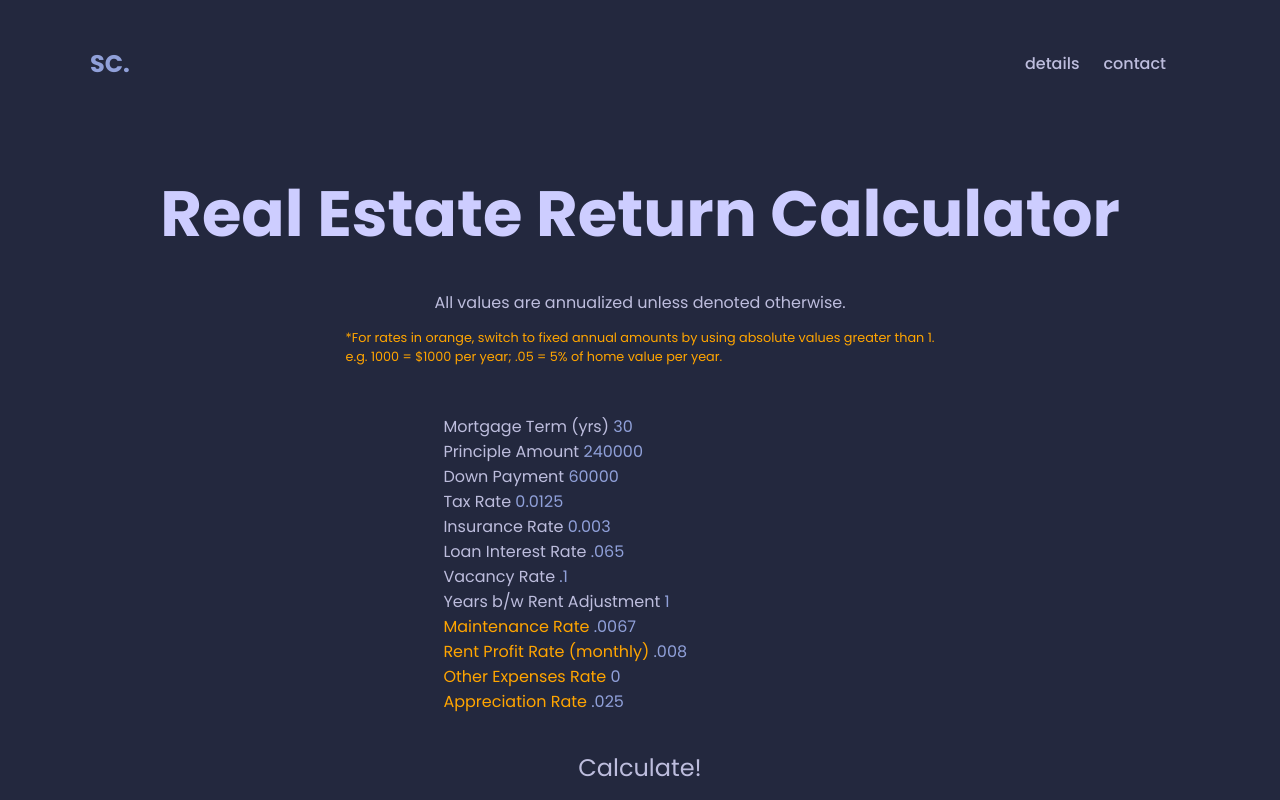
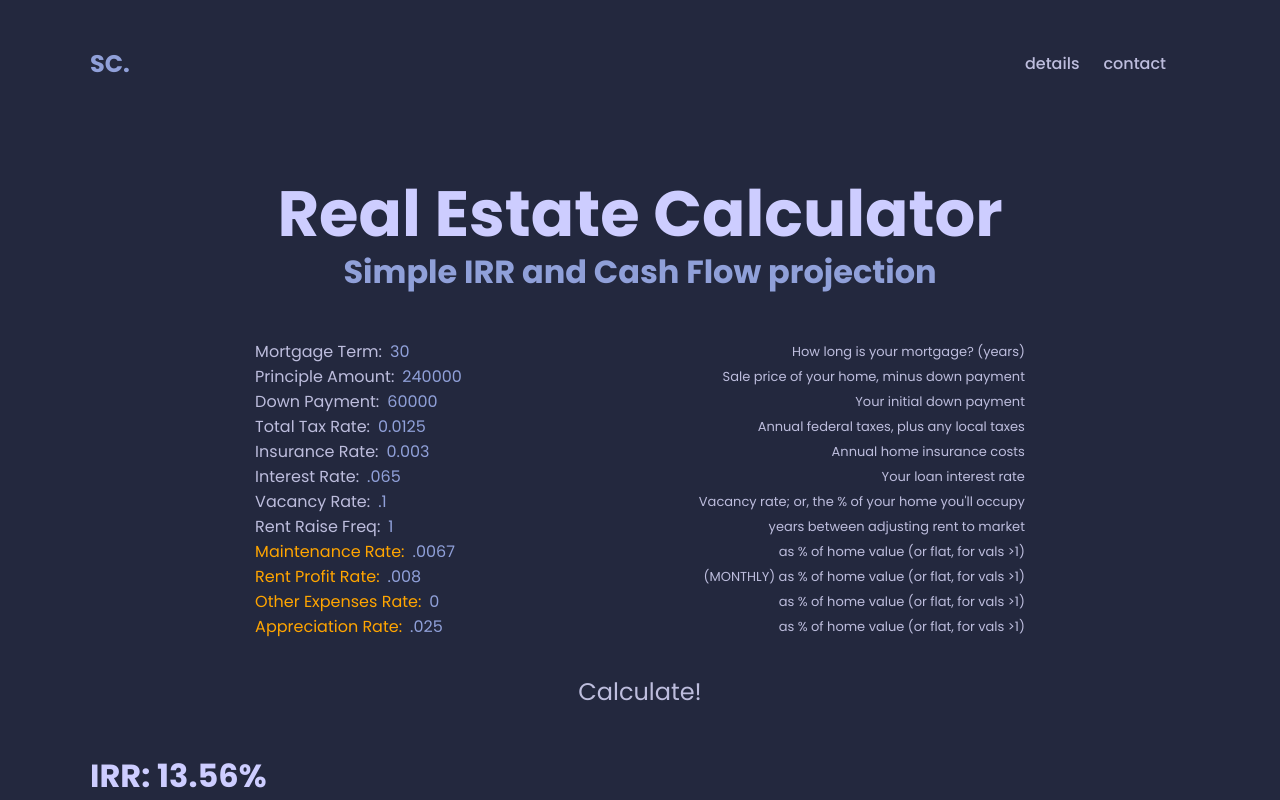
Before and after one commit to stirlingcarter/re-finance, a plain HTML site: page index.html in a window 1280 px wide. Both pictures are taken after a click on the input "Calculate!". Shown: the top 800 px of the page. Drawn offline with Linux system fonts and the light colour scheme.

Commit message:
irr, style

```diff
--- a/index.html
+++ b/index.html
@@ -38,51 +38,98 @@
   <main>
     <!-- About -->
     <div class="about center">
-      <h1> Real Estate Return Calculator</h1>
-      <!-- <h2 class="about__name">Simple & Complete</h2> -->
-      <p class="about__desc">
-        All values are annualized unless denoted otherwise.
-      </p>
-      <p class="fields__desc">
-        *For rates in orange, switch to fixed annual amounts by using absolute values greater than 1. <br> e.g. 1000 = $1000 per year; .05 = 5% of home value per year.
-       </p>
+      <h1> Real Estate Calculator</h1>
+      <h2 class="about__name">Simple IRR and Cash Flow projection</h2>
     </div>
 
 
     <section class="calculator center" id="calculator">
       <form id="calcForm">
         <div class="form-inputs">
-        <label class="formLabel">Mortgage Term (yrs)</label>
-        <input class="formbox" type="number" id="mortgageTerm" value="30" required><br>
-        <label class="formLabel">Principle Amount</label>
-        <input class="formbox" type="number" id="principle" value="240000" step="any" required><br>
-        <label class="formLabel">Down Payment </label>
-        <input class="formbox" type="number" id="downPayment" value="60000" step="any" required><br>
-        <label class="formLabel">Tax Rate </label>
-        <input class="formbox" type="number" id="taxRate" value="0.0125" step="any" required><br>
-        <label class="formLabel">Insurance Rate </label>
-        <input class="formbox" type="number" id="insuranceRate" value="0.003" step="any" required><br>
-        <label class="formLabel">Loan Interest Rate </label>
-        <input class="formbox" type="number" id="loanInterestRate" value=".065" step="any" required><br>
-        <label class="formLabel">Vacancy Rate </label>
-        <input class="formbox" type="number" id="vacancyRate" value=".1" step="any" required><br>
-        <label class="formLabel">Years b/w Rent Adjustment</label>
-        <input class="formbox" type="number" id="rentalAppreciationInterval" value="1" step="1" required><br>
-        <label class="formLabel" style="color: orange">Maintenance Rate</label>
-        <input class="formbox" type="number" id="maintenanceRate" value=".0067" step="any" required><br>
-        <label class="formLabel" style="color: orange">Rent Profit Rate (monthly)</label>
-        <input class="formbox" type="number" id="rentProfitRate" value=".008" step="any" required><br>
-        <label class="formLabel" style="color: orange">Other Expenses Rate</label>
-        <input class="formbox" type="number" id="otherExpensesRate" value="0" step="any" required><br>
-        <label class="formLabel" style="color: orange">Appreciation Rate</label>
-        <input class="formbox" type="number" id="appreciationRate" value=".025" step="any" required><br>
-      </div>
-      <div class="btn form-submit">
-        <input type="submit" value="Calculate!">
-      </div>
+
+          <div class="input-group">
+            <label class="formLabel">Mortgage Term:</label>
+            <input class="formbox" type="number" id="mortgageTerm" value="30" required>
+            <label class="fieldDescription" style="font-size: small; text-align: right; flex: 2">How long is your
+              mortgage? (years) </label><br>
+          </div>
+
+          <div class="input-group">
+            <label class="formLabel">Principle Amount:</label>
+            <input class="formbox" type="number" id="principle" value="240000" step="any" required>
+            <label class="fieldDescription">Sale price of your home, minus down payment </label><br>
+          </div>
+
+<div class="input-group">
+          <label class="formLabel">Down Payment: </label>
+          <input class="formbox" type="number" id="downPayment" value="60000" step="any" required>
+          <label class="fieldDescription" style="font-size: small;">Your initial down payment </label><br>
+        </div>
+
+          <div class="input-group">
+          <label class="formLabel">Total Tax Rate: </label>
+          <input class="formbox" type="number" id="taxRate" value="0.0125" step="any" required>
+          <label class="fieldDescription" style="font-size: small;">Annual federal taxes, plus any local taxes </label><br>
+        </div>
+
+          <div class="input-group">
+          <label class="formLabel">Insurance Rate: </label>
+          <input class="formbox" type="number" id="insuranceRate" value="0.003" step="any" required>
+          <label class="fieldDescription" style="font-size: small;">Annual home insurance costs</label><br>
+        </div>
+
+          <div class="input-group">
+          <label class="formLabel">Interest Rate: </label>
+          <input class="formbox" type="number" id="loanInterestRate" value=".065" step="any" required>
+          <label class="fieldDescription" style="font-size: small;">Your loan interest rate</label><br>
+        </div>
+
+          <div class="input-group">
+          <label class="formLabel">Vacancy Rate: </label>
+          <input class="formbox" type="number" id="vacancyRate" value=".1" step="any" required>
+          <label class="fieldDescription" style="font-size: small;">Vacancy rate; or, the % of your home you'll occupy</label><br>
+        </div>
+
+          <div class="input-group">
+          <label class="formLabel">Rent Raise Freq:</label>
+          <input class="formbox" type="number" id="rentalAppreciationInterval" value="1" step="1" required>
+          <label class="fieldDescription" style="font-size: small;">years between adjusting rent to market</label><br>
+        </div>
+
+          <div class="input-group">
+          <label class="formLabel" style="color: orange">Maintenance Rate:</label>
+          <input class="formbox" type="number" id="maintenanceRate" value=".0067" step="any" required>
+          <label class="fieldDescription" style="font-size: small;">as % of home value (or flat, for vals >1)</label><br>
+        </div>
+
+          <div class="input-group">
+          <label class="formLabel" style="color: orange">Rent Profit Rate:</label>
+          <input class="formbox" type="number" id="rentProfitRate" value=".008" step="any" required>
+          <label class="fieldDescription" style="font-size: small;">(MONTHLY) as % of home value (or flat, for vals >1)</label><br>
+        </div>
+
+          <div class="input-group">
+          <label class="formLabel" style="color: orange">Other Expenses Rate:</label>
+          <input class="formbox" type="number" id="otherExpensesRate" value="0" step="any" required>
+          <label class="fieldDescription" style="font-size: small;">as % of home value (or flat, for vals >1)</label><br>
+        </div>
+
+          <div class="input-group">
+          <label class="formLabel" style="color: orange">Appreciation Rate:</label>
+          <input class="formbox" type="number" id="appreciationRate" value=".025" step="any" required>
+          <label class="fieldDescription" style="font-size: small;">as % of home value (or flat, for vals >1)</label><br>
+        </div>
+
+        </div>
+        <div class="btn form-submit">
+          <input type="submit" value="Calculate!">
+        </div>
       </form>
     </section>
 
+    <section id="irr">
+
+    </section>
     <table id="outputTable">
       <thead>
         <tr>
@@ -97,12 +144,21 @@
     <!-- Details -->
     <section class="section contact center" id="details">
       <p class="about__desc">
-        Assumptions and limitations: <br><br>
+        How to use this tool: <br><br>
+      </p>
+      <p class="about__desc__small" style="color: orange">
+        &bull;&nbsp;&nbsp;For rates in orange, switch to fixed annual amounts by using absolute values greater than 1.
+        <br> e.g. 1000 = $1000 per year; .05 = 5% of home value per year. <br>
       </p>
       <p class="about__desc__small">
-        &bull;&nbsp;&nbsp;Profit to date is expressed excluding your down payment, which is considered outside as an initial investment.<br>
-        &bull;&nbsp;&nbsp;Inflation is not considered, but can be accurately represented by subtracting the inflation rate from the appreciation rate.<br>
-        &bull;&nbsp;&nbsp;"Years b/w rent adjustment" denotes how often rent is raised, e.g. every 1, 2, 3... years. Constant rents will ignore this property, but both constant and variable rents will be affected by vacancy rates.<br>
+        &bull;&nbsp;&nbsp;All rates are annualized unless denoted otherwise.<br>
+        &bull;&nbsp;&nbsp;Profit to date is expressed excluding your down payment, which is considered outside as an
+        initial investment.<br>
+        &bull;&nbsp;&nbsp;Inflation is not considered, but can be accurately represented by subtracting the inflation
+        rate from the appreciation rate.<br>
+        &bull;&nbsp;&nbsp;"Years b/w rent adjustment" denotes how often rent is raised, e.g. every 1, 2, 3... years.
+        Constant rents will ignore this property, but both constant and variable rents will be affected by vacancy
+        rates.<br>
       </p>
     </section>
     <!-- Contact -->
--- a/script.js
+++ b/script.js
@@ -23,6 +23,10 @@ const displayList = () => {
 };
 
 btnHamburger.addEventListener('click', displayList);
+
+function rowsToColumns(rows) {
+    return rows[0].map((_, i) => rows.map(row => row[i]));
+}
 
 const scrollUp = () => {
 	const btnScrollTop = document.querySelector('.scroll-top')
@@ -115,10 +119,66 @@ function calculateRealEstateReturn(mortgageTerm, principle, downPayment, taxRate
     return data;
 }
 
+
+function calculateMIRR(cashflows, financeRate, reinvestRate) {
+    let negativeCashFlows = 0;
+    let positiveCashFlows = 0;
+
+    // Sum negative and positive cash flows
+    for (let i = 0; i < cashflows.length; i++) {
+        if (cashflows[i] < 0) {
+            negativeCashFlows += cashflows[i] / Math.pow(1 + financeRate, i);
+        } else {
+            positiveCashFlows += cashflows[i] * Math.pow(1 + reinvestRate, cashflows.length - 1 - i);
+        }
+    }
+
+    if (negativeCashFlows < 0 && positiveCashFlows > 0) {
+        // Calculate MIRR
+        let mirr = Math.pow(-positiveCashFlows / negativeCashFlows, 1 / (cashflows.length - 1)) - 1;
+        return mirr;
+    } else {
+        throw "Invalid cash flow sequence for MIRR calculation";
+    }
+}
+
+function calculateIRR(cashflows) {
+    const maxIteration = 100;  // Maximum number of iterations
+    const acceptedError = 0.00001;  // Required precision
+    let guessRate = 0.1;  // Initial guess rate
+
+    for (let i = 0; i < maxIteration; i++) {
+        let NPV = 0;
+        let derivativeNPV = 0;
+        for (let j = 0; j < cashflows.length; j++) {
+            NPV += cashflows[j] / Math.pow(1 + guessRate, j);
+            derivativeNPV -= j * cashflows[j] / Math.pow(1 + guessRate, j + 1);
+        }
+        let newRate = guessRate - NPV / derivativeNPV;
+        if (Math.abs(newRate - guessRate) <= acceptedError) {
+            return (newRate * 100).toFixed(2) + '%';
+        }
+        guessRate = newRate;
+    }
+    return 'No solution found in ' + maxIteration + ' iterations';
+}
+
 function formatNumber(num) {
     return Math.round(num).toLocaleString();
 }
-
+function unformatNumber(str) {
+    if (typeof str !== 'string') {
+        console.error('Expected a string, but got:', typeof str, str);
+        return str;
+    }
+    console.log(str);
+    return Number(str.replace(/,/g, ''));
+}
+function getCashFlows(initial, flows, finalSale){
+    flows[0] -= initial;
+    flows[flows.length-1] += finalSale;
+    return flows;
+}
 
 window.onload = function() {
     document.getElementById("calcForm").onsubmit = function(e) {
@@ -138,6 +198,20 @@ window.onload = function() {
         let rentalAppreciationInterval = Number(document.getElementById("rentalAppreciationInterval").value);
 
         let result = calculateRealEstateReturn(mortgageTerm, principle, downPayment, taxRate, insuranceRate, maintenanceRate, rentProfitRate, otherExpensesRate, loanInterestRate, appreciationRate, vacancyRate, rentalAppreciationInterval);
+
+        let cols = rowsToColumns(result)
+        let cashflows = cols[3].map(unformatNumber)
+        let salePrice = unformatNumber(cols[1][mortgageTerm-1]);
+        let adjCashflows = getCashFlows(downPayment, cashflows, salePrice)
+        let irr = calculateIRR(adjCashflows)
+
+        //add new section to display irr above the table
+        let irrSection = document.getElementById("irr");
+        irrSection.innerHTML = "";
+        let irrHeader = document.createElement("h2");
+        irrHeader.textContent = "IRR: " + irr;
+        irrSection.appendChild(irrHeader);
+
 
         let outputBody = document.getElementById("outputBody");
         outputBody.innerHTML = "";
--- a/styles.css
+++ b/styles.css
@@ -373,9 +373,14 @@ input[type="submit"]:active {
 
 }
 
+.input-group {
+  display: flex;
+  justify-content: space-between;
+  align-items: center;
+}
+
 .form-inputs {
   flex-grow: 1;
-  padding-left: 9em;
   padding-bottom: 1em;
 }
 
@@ -396,9 +401,17 @@ input[type="number"] {
     -moz-appearance: textfield;
 }
 
+.fieldDescription {
+  flex: 2;
+  text-align: right;
+  font-size: small;
+}
+
 .formbox {
   align-items: right;
   color: #90a0d9;
+  flex: 1;
+  padding-left: .5em;
 }
 
 #edit_values {
```
